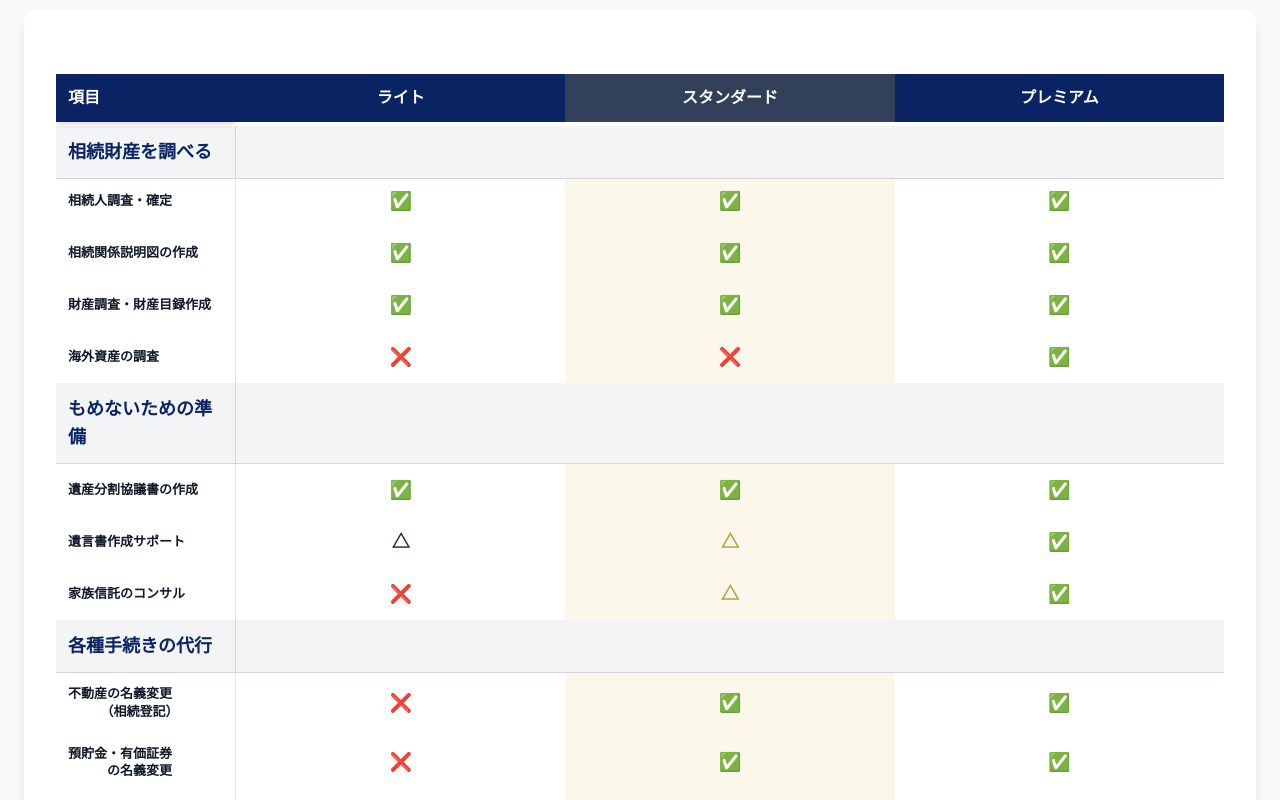
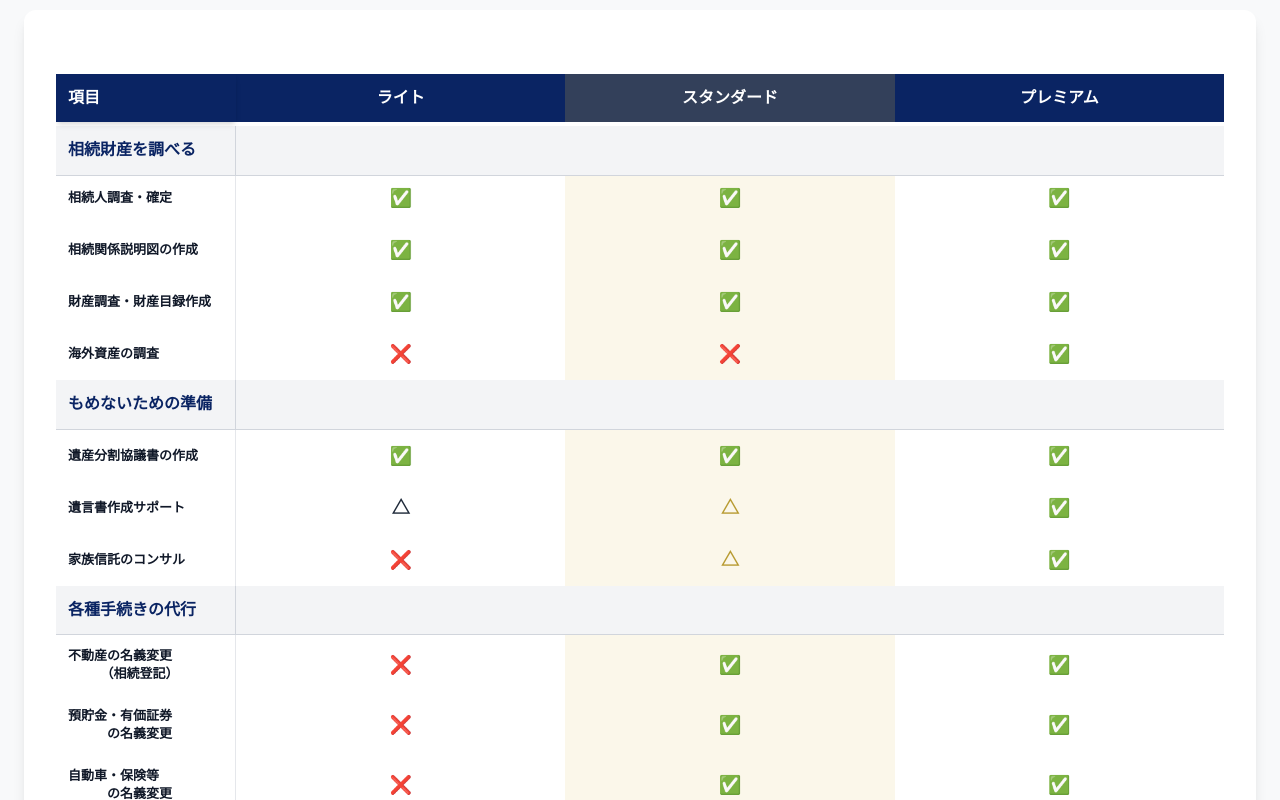
Before and after one commit to nabe7855/chuo-souzoku, a Next.js app: page / in a window 1280 px wide. Shown: the part 3020-3820 px from the top of the page. Built offline with nearby package versions, Linux system fonts and the light colour scheme.

Commit message:
🐛 サービス表のサイズ感修正2

```diff
--- a/components/sections/ServiceSection.tsx
+++ b/components/sections/ServiceSection.tsx
@@ -86,7 +86,8 @@ const ServiceSection: React.FC = () => {
                         className="
                           p-3 bg-gray-100 font-bold text-navy text-lg
                           border-b border-r border-gray-300 sticky left-0 z-30 text-left
-                          w-[00px] min-w-[200px] max-w-[200px]
+                          text-[16px]
+                          w-[200px] min-w-[200px] max-w-[200px]
                         "
                       >
                         {category.category}
```
